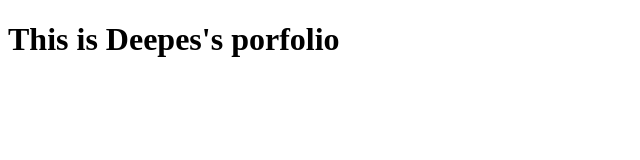
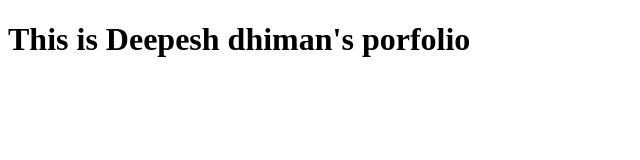
Before and after one commit to DeepDhiman03/deep-portfolio, a plain HTML site: page index.html in a window 1280 px wide. Shown: the whole page, without its empty margins (0-640 px from the left). Drawn offline with Linux system fonts and the light colour scheme.

Commit message:
added some changes

```diff
--- a/index.html
+++ b/index.html
@@ -6,6 +6,6 @@
     <title>Porfolio</title>
 </head>
 <body>
-    <h1>This is Deepes's porfolio</h1>
+    <h1>This is Deepesh dhiman's porfolio</h1>
 </body>
 </html>
```
